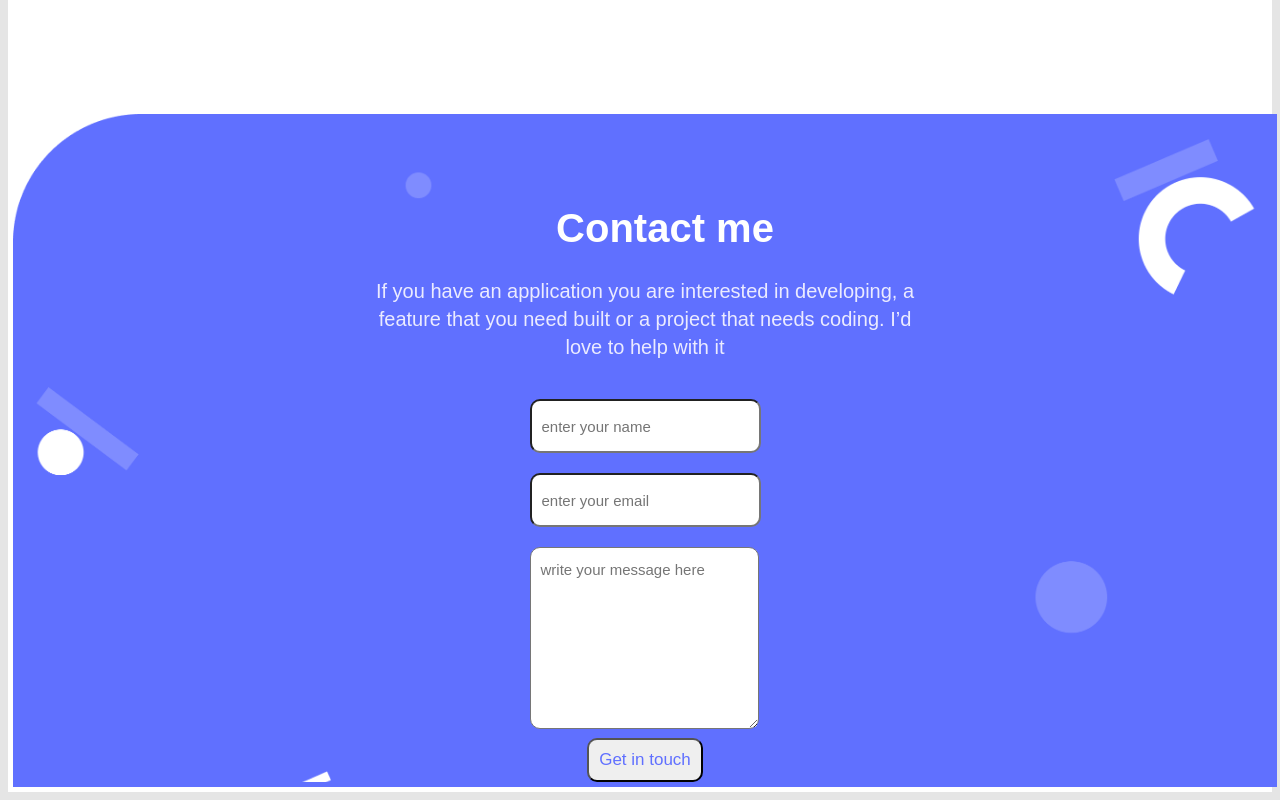
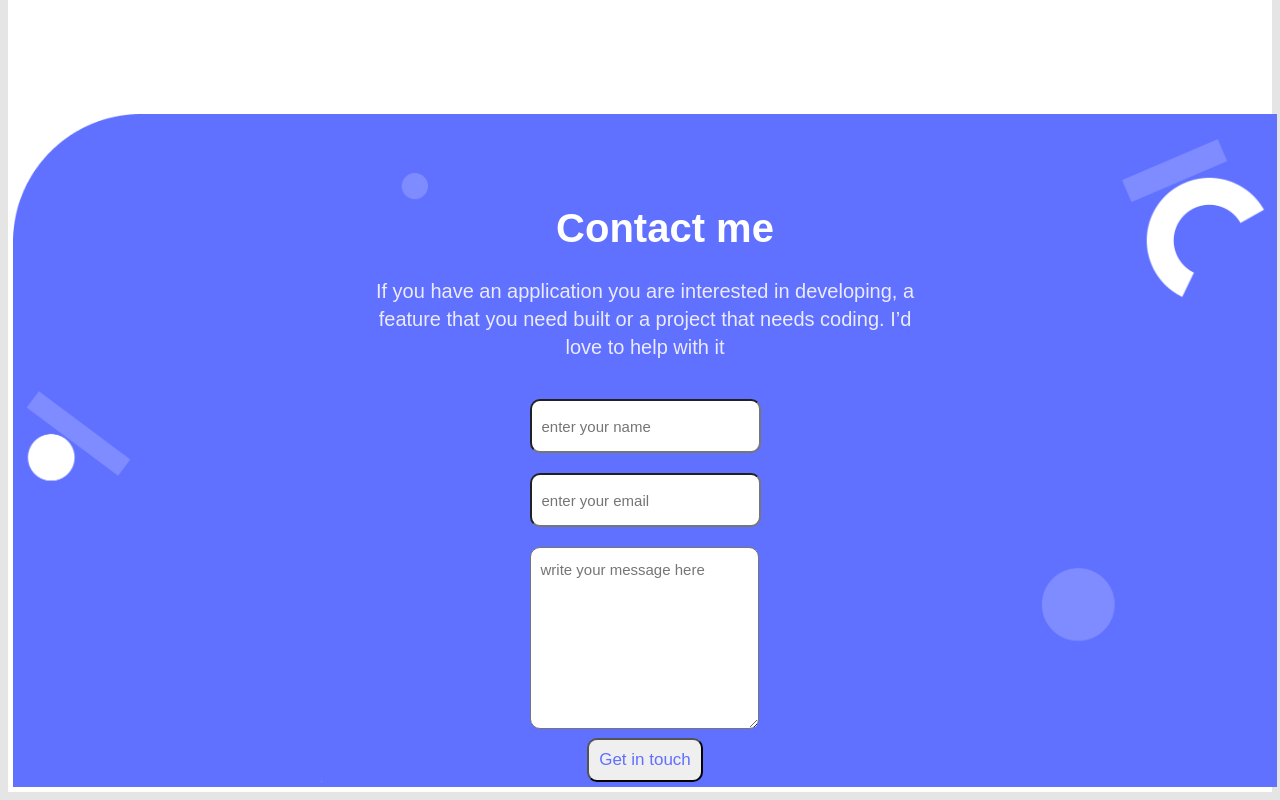
Before and after one commit to isaka-lumato/portfolio, a plain HTML site: page index.html in a window 1280 px wide. Shown: the part 4712-5512 px from the top of the page. Drawn offline with Linux system fonts and the light colour scheme.

Commit message:
Fixed ome Bugs

```diff
--- a/style.css
+++ b/style.css
@@ -323,7 +323,8 @@ hr {
   background-repeat: no-repeat;
   width: 100%;
 }
-.form1{
+
+.form1 {
   background-image: url("images/contactBg.png");
   background-size: auto;
   margin-top: 20px;
@@ -418,11 +419,6 @@ button {
 button:hover {
   background-color: #6070ff;
   color: white;
-}
-
-.form1 {
-  margin-right: 10px;
-  margin-left: 10px;
 }
 
 button:active {
@@ -590,6 +586,8 @@ button:active {
     flex-direction: column;
     justify-content: center;
     align-content: center;
+    background-image: url("imagesdesktop/contDesk.png");
+    background-size: cover;
   }
 
   .form h2 {
@@ -661,20 +659,19 @@ button:active {
     line-height: 24px;
     color: #344563;
   }
-  .form1{
-    background-image: url("imagesdesktop/contDesk.png");
-    background-size: cover;
-  }
+
   .langs {
     display: flex;
-   flex-direction: row;
+    flex-direction: row;
   }
-  .skil{
+
+  .skil {
     max-width: 684px;
-    max-height: 360ox;
+    max-height: 360px;
     padding-right: 0;
   }
-  .langs li{
+
+  .langs li {
     display: flex;
     flex-direction: column;
     column-gap: 20px;
```
Also changed, not shown: index.html (indentation only).
